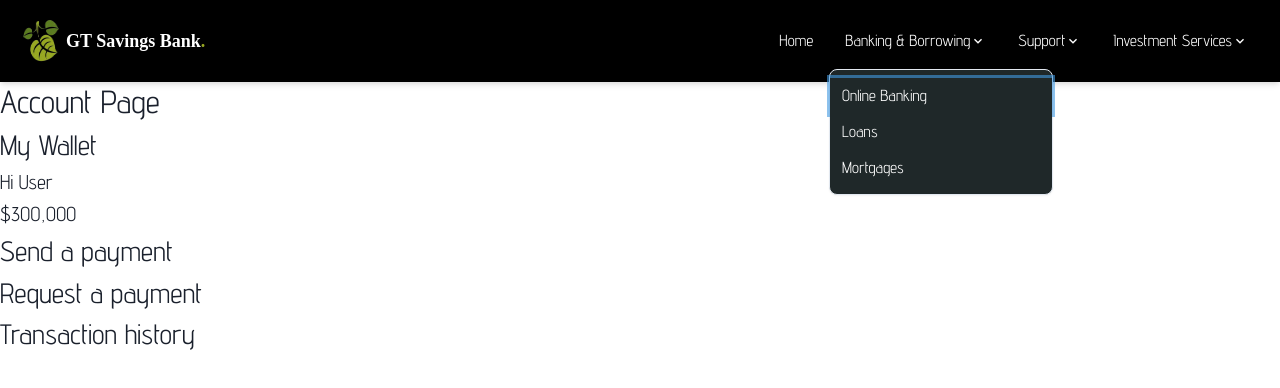
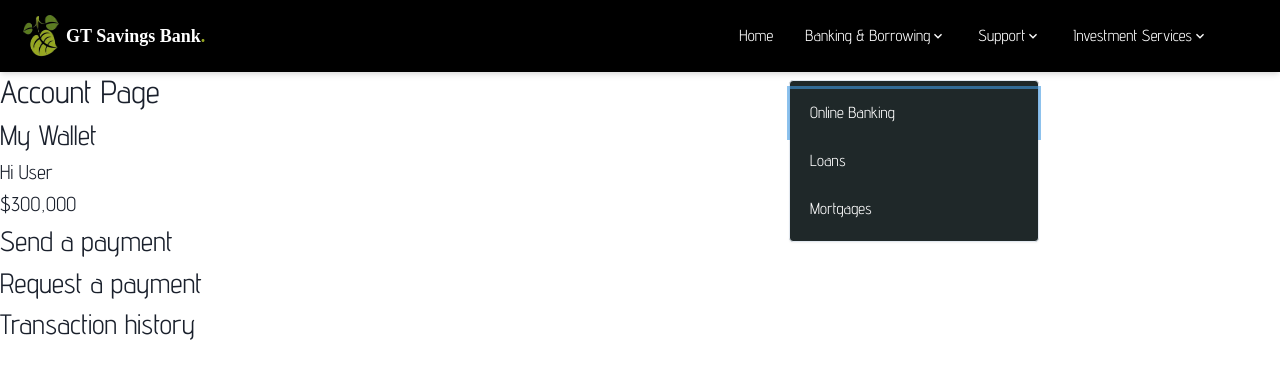
Before and after one commit to julzedz/GT-Savings-Investment-App, a React (Create React App) app: page /account in a window 1280 px wide. Both pictures are taken after a click on the link "Banking & Borrowing". Shown: the top 388 px of the page. Built offline with nearby package versions, Linux system fonts and the light colour scheme; a web font is replaced by a local one.

Commit message:
Use UseLocation and IsActive.

```diff
--- a/src/components/navbar.jsx
+++ b/src/components/navbar.jsx
@@ -13,24 +13,26 @@ import {
   MenuItem,
   useDisclosure,
 } from '@chakra-ui/react';
+import { useLocation } from 'react-router-dom';
 import { HamburgerIcon, CloseIcon, ChevronDownIcon } from '@chakra-ui/icons';
 import logo from '../assets/bank-leaf.png';
 import '../styles/navbar.css';
 
 const Navbar = () => {
-  const { isOpen, onToggle } = useDisclosure();
+  const location = useLocation();
+  const isActive = (path) => location.pathname === path;
 
   return (
     <Flex
       bg="black"
-      p={4}
+      px={4}
       align="center"
       justify="space-between"
       boxShadow="md"
     >
       {/* Logo */}
       <Box>
-        <Flex align="center" className="logo-group">
+        <Flex align="center" className="logo-group" href="/">
 
           <Image src={logo} alt="Logo" boxSize="50px" />
           <div>
@@ -44,7 +46,7 @@ const Navbar = () => {
             >
               GT Savings Bank
               <Text
-                color="#97a722"
+                color={isActive ? 'applegreen' : 'persianred'}
                 style={{ display: 'inline' }}
               >
                 .
@@ -55,36 +57,35 @@ const Navbar = () => {
       </Box>
 
       {/* Nav Links */}
-      <Flex align="center">
-        <NavLink href="/">Home</NavLink>
+      <Flex align="center" className="nav-menu" mx={10}>
+        <NavLink href="/" isActive={isActive('/')}>Home</NavLink>
         <DropdownMenu label="Banking & Borrowing">
-          <DropdownItem href="/banking">Online Banking</DropdownItem>
-          <DropdownItem href="/loans">Loans</DropdownItem>
-          <DropdownItem href="/mortgages">Mortgages</DropdownItem>
+          <DropdownItem href="/banking" border="none">Online Banking</DropdownItem>
+          <DropdownItem href="/loans" border="none">Loans</DropdownItem>
+          <DropdownItem href="/mortgages" border="none">Mortgages</DropdownItem>
         </DropdownMenu>
         <DropdownMenu label="Support">
-          <DropdownItem href="/support">Contact Us</DropdownItem>
-          <DropdownItem href="/about">About Us</DropdownItem>
-          <DropdownItem href="/about">Make an Appointment</DropdownItem>
+          <DropdownItem href="/support" border="none">Contact Us</DropdownItem>
+          <DropdownItem href="/about" border="none">About Us</DropdownItem>
+          <DropdownItem href="/about" border="none">Make an Appointment</DropdownItem>
         </DropdownMenu>
         <DropdownMenu label="Investment Services">
-          <DropdownItem href="/investment">Investment</DropdownItem>
-          <DropdownItem href="/insurance">Insurance</DropdownItem>
+          <DropdownItem href="/investment" border="none">Investment</DropdownItem>
+          <DropdownItem href="/insurance" border="none">Insurance</DropdownItem>
         </DropdownMenu>
       </Flex>
     </Flex>
   );
 };
 
-const NavLink = ({ children, href }) => (
+const NavLink = ({ children, href, isActive }) => (
   <Link
     href={href}
     fontSize="md"
-    color="white"
+    color={isActive ? 'applegreen' : 'white'}
     px={4}
-    py={2}
+    py={6}
     _hover={{ bg: 'gunmetal', color: 'applegreen' }}
-    borderRadius="md"
     transition="background 0.4s"
   >
     {children}
@@ -102,9 +103,8 @@ const DropdownMenu = ({ label, children }) => {
         color="white"
         bg="black"
         px={4}
-        py={2}
+        py={6}
         _hover={{ bg: 'gunmetal', color: 'applegreen' }}
-        borderRadius="md"
         transition="background 0.4s"
         onMouseEnter={() => onToggle(true)}
         onMouseLeave={() => onToggle(false)}
@@ -116,9 +116,11 @@ const DropdownMenu = ({ label, children }) => {
       </MenuButton>
       <MenuList
         bg="gunmetal"
+        width="250px"
         color="white"
-        borderRadius="lg"
-        _hover={{ bg: 'gunmetal', color: 'applegreen' }}
+        borderRadius="base"
+        _hover={{ bg: 'gunmetal' }}
+
       >
         {children}
       </MenuList>
@@ -127,7 +129,15 @@ const DropdownMenu = ({ label, children }) => {
 };
 
 const DropdownItem = ({ href, children }) => (
-  <MenuItem as={Link} href={href} bg="gunmetal" fontSize="md" _hover={{ border: '0px' }}>
+  <MenuItem
+    as={Link}
+    py={3}
+    px={5}
+    href={href}
+    bg="gunmetal"
+    fontSize="md"
+    _hover={{ border: 'none', bg: 'persianred', color: 'applegreen' }}
+  >
     {children}
   </MenuItem>
 );
--- a/src/styles/navbar.css
+++ b/src/styles/navbar.css
@@ -1,3 +1,14 @@
 * {
   box-sizing: border-box;
 }
+
+.underline:hover {
+  content: '';
+  display: block;
+  bottom: 0;
+  left: 0;
+  width: 100%;
+  height: 4px;
+  background-color: blue;
+  transition: height 0.3s ease-in-out;
+}
```
